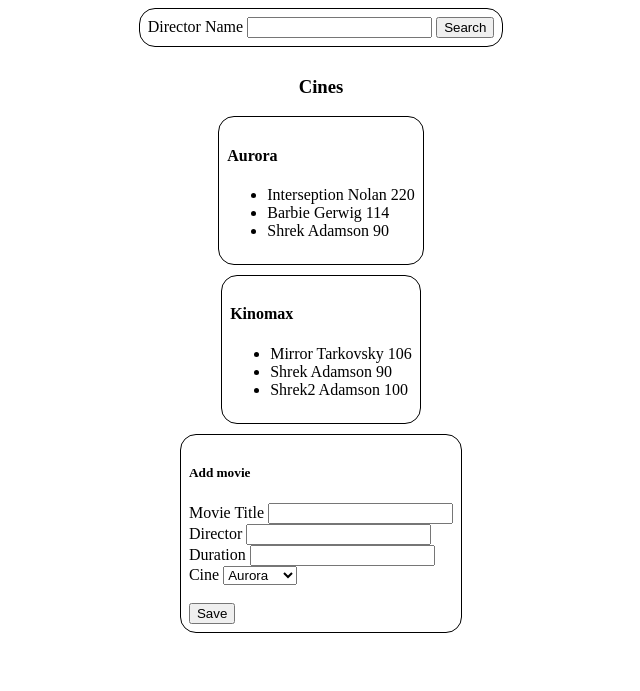
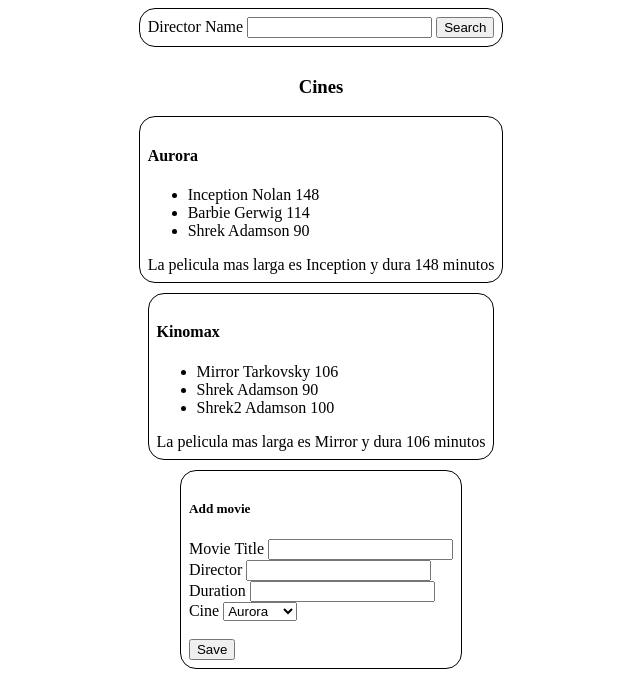
Before and after one commit to Kurikania/php_sprint_1, a PHP site: page / in a window 1280 px wide. Shown: the top 691 px of the page, without its empty margins (319-959 px from the left). Run offline with PHP 8.4, Linux system fonts and the light colour scheme.

Commit message:
tema 4 nivel 3

```diff
--- a/tema_4/nivel_3/Cinema.php
+++ b/tema_4/nivel_3/Cinema.php
@@ -37,9 +37,9 @@ class Cinema {
         $this->movies[] = $movie;
     }
 
-    public function getMaxDuration() {
+    public function getMaxDurationMovie() {
         $result = array_reduce($this->movies, function($a, $b){
-            return $a ? ($a->duracion > $b->duracion ? $a : $b) : $b;
+            return $a ? ($a->getDuration() > $b->getDuration() ? $a : $b) : $b;
         });
         return $result;
     }
--- a/tema_4/nivel_3/index.php
+++ b/tema_4/nivel_3/index.php
@@ -16,7 +16,7 @@ Implementa una funció que cerqui pel nom del director/a pel·lícules en difere
 A més, pots aprofitar aquest exercici per treballar una bona presentació amb HTML+CSS que doni suport a la lògica.
 */
 
-$interseption = new Movie('Interseption', '220', 'Nolan');
+$interseption = new Movie('Inception', '148', 'Nolan');
 $barbie = new Movie('Barbie', '114', 'Gerwig');
 
 $mirror = new Movie('Mirror', '106', 'Tarkovsky');
@@ -127,7 +127,6 @@ if (!empty($_GET)) {
             Cines
         </h3>
 
-
         <?php foreach ($cines as $cine) : ?>
             <div class="section">
                 <h4>
@@ -141,7 +140,12 @@ if (!empty($_GET)) {
                     }
                     ?>
                 </ul>
-
+                <div>
+                <?php
+                    $movieLargest = $cine->getMaxDurationMovie();
+                    ?>
+                    La pelicula mas larga es <?= $movieLargest->getName(); ?> y dura  <?= $movieLargest->getDuration(); ?> minutos
+                </div>
             </div>
 
         <?php endforeach; ?>
```
